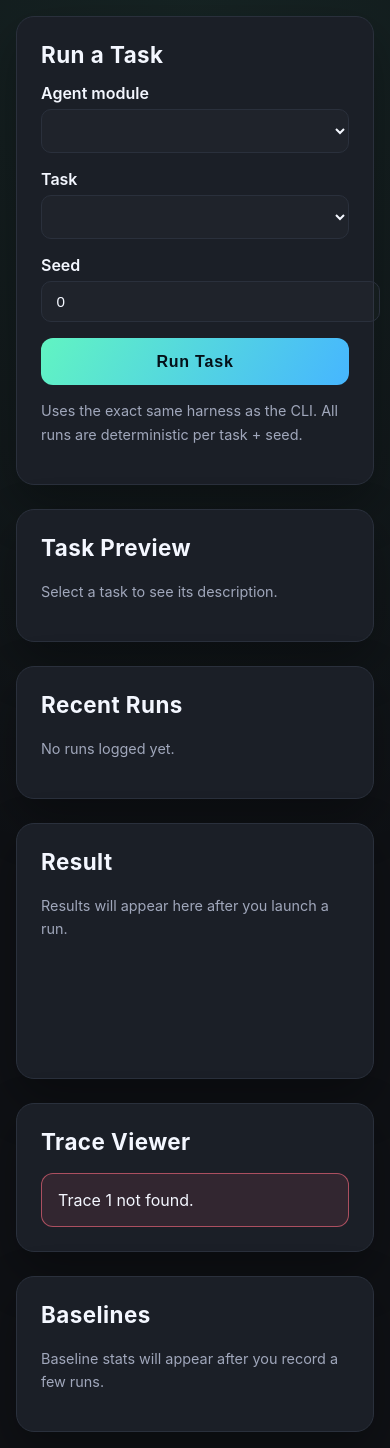
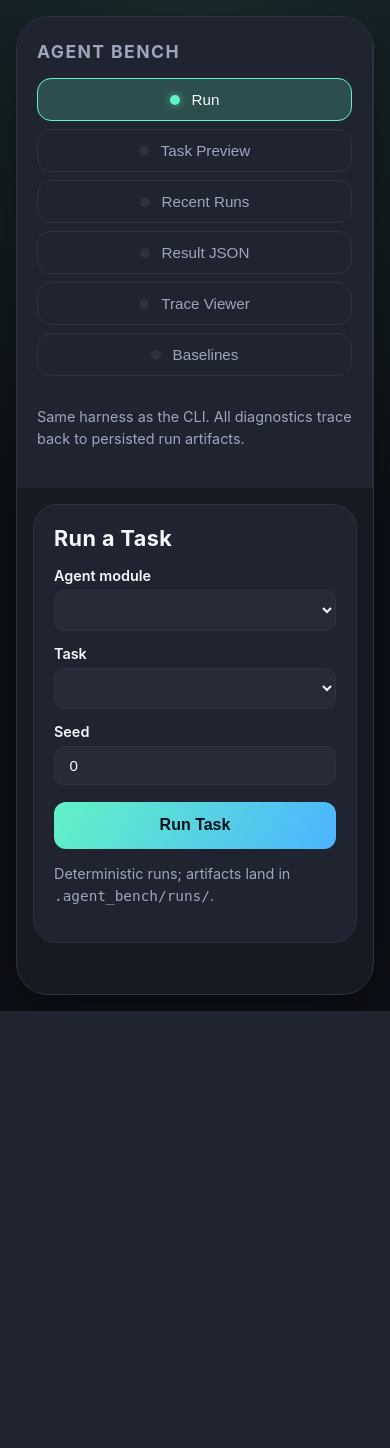
Before and after one commit to justindobbs/Tracecore, a FastAPI app: page /traces/1 in a window 390 px wide. After the commit the page ends 1011 px from the top, so only its background shows below. Run offline with FastAPI, Linux system fonts and the light colour scheme; lists and menus that the app fills with data are empty.

Commit message:
feat: redesign web UI with tabbed navigation and refined dark theme
Replace two-column grid layout with app shell featuring left rail navigation and tabbed canvas area. Add tabs for Run Task, Trace Viewer, and Baseline Stats with animated transitions. Update color scheme with stronger panel backgrounds, accent fade colors, and radial gradient backdrop. Implement responsive breakpoints for mobile/tablet with collapsible rail and stacked tab buttons. Add dot indicators for active tab state with g

```diff
--- a/agent_bench/webui/templates/index.html
+++ b/agent_bench/webui/templates/index.html
@@ -7,32 +7,186 @@
     <style>
       :root {
         color-scheme: light dark;
-        --bg: #0f1115;
-        --panel: #1b1f27;
-        --border: #2a303c;
-        --text: #f4f7ff;
-        --muted: #a0a7bb;
-        --accent: #61f4c2;
+        --bg: #0e1118;
+        --panel: #161a22;
+        --panel-strong: #1f2430;
+        --border: #2c3240;
+        --text: #f7f9ff;
+        --muted: #9ea6be;
+        --accent: #63f2c5;
+        --accent-fade: rgba(99, 242, 197, 0.2);
         font-family: "Inter", "Segoe UI", system-ui, -apple-system, sans-serif;
+      }
+      * {
+        box-sizing: border-box;
+      }
+      body {
+        margin: 0;
+        min-height: 100vh;
+        background: radial-gradient(circle at top, rgba(99, 242, 197, 0.12), transparent 55%), var(--bg);
+        color: var(--text);
+        display: flex;
+        align-items: center;
+        justify-content: center;
+        padding: 2rem;
+      }
+      .app-shell {
+        width: min(1200px, 95vw);
+        height: min(760px, 95vh);
+        background: var(--panel);
+        border: 1px solid var(--border);
+        border-radius: 32px;
+        display: flex;
+        overflow: hidden;
+        box-shadow: 0 25px 70px rgba(0, 0, 0, 0.45);
+      }
+      .rail {
+        width: 240px;
+        background: var(--panel-strong);
+        border-right: 1px solid var(--border);
+        padding: 1.5rem 1.25rem;
+        display: flex;
+        flex-direction: column;
+        gap: 1.5rem;
+      }
+      .brand {
+        font-size: 1.1rem;
+        font-weight: 700;
+        letter-spacing: 0.08em;
+        text-transform: uppercase;
+        color: var(--muted);
+      }
+      .tab-buttons {
+        display: flex;
+        flex-direction: column;
+        gap: 0.6rem;
+        flex: 1;
+      }
+      .tab-btn {
+        background: transparent;
+        border: 1px solid var(--border);
+        color: var(--muted);
+        border-radius: 14px;
+        padding: 0.75rem 0.9rem;
+        display: flex;
+        align-items: center;
+        gap: 0.75rem;
+        cursor: pointer;
+        font-size: 0.95rem;
+        transition: border 0.2s ease, color 0.2s ease, background 0.2s ease;
+      }
+      .tab-btn .dot {
+        width: 10px;
+        height: 10px;
+        border-radius: 50%;
+        background: var(--border);
+      }
+      .tab-btn.active {
+        background: var(--accent-fade);
+        border-color: var(--accent);
+        color: var(--text);
+      }
+      .tab-btn.active .dot {
+        background: var(--accent);
+        box-shadow: 0 0 8px rgba(99, 242, 197, 0.6);
+      }
+      .canvas {
+        flex: 1;
+        display: flex;
+        flex-direction: column;
+        padding: 1.5rem 2rem 1.5rem 1.5rem;
+        position: relative;
+        overflow: hidden;
+      }
+      .tab-panel {
+        position: absolute;
+        inset: 1.5rem 1.5rem 1.5rem 1.5rem;
+        background: var(--panel-strong);
+        border: 1px solid var(--border);
+        border-radius: 24px;
+        padding: 1.75rem;
+        overflow: hidden;
+        display: none;
+        animation: fade 0.25s ease;
+      }
+      .tab-panel.active {
+        display: flex;
+        flex-direction: column;
+      }
+      @keyframes fade {
+        from {
+          opacity: 0;
+          transform: translateY(8px);
+        }
+        to {
+          opacity: 1;
+          transform: none;
+        }
+      }
+      h1 {
+        margin: 0 0 1rem;
+        font-size: 1.35rem;
+        letter-spacing: 0.02em;
+      }
+      label {
+        display: block;
+        margin-bottom: 0.35rem;
+        font-size: 0.9rem;
+        font-weight: 600;
+      }
+      select,
+      input {
+        width: 100%;
+        padding: 0.65rem 0.9rem;
+        border-radius: 10px;
+        border: 1px solid var(--border);
+        background: rgba(255, 255, 255, 0.03);
+        color: var(--text);
+        font-size: 0.95rem;
+        margin-bottom: 0.85rem;
+      }
+      option {
+        background: var(--panel-strong);
+      }
+      button[type="submit"] {
+        margin-top: 0.2rem;
+        width: 100%;
+        padding: 0.9rem 1.1rem;
+        border-radius: 12px;
+        border: none;
+        font-size: 1rem;
+        font-weight: 600;
+        cursor: pointer;
+        background: linear-gradient(120deg, #63f2c5, #4bb4ff);
+        color: #041018;
+      }
+      .muted {
+        color: var(--muted);
+        font-size: 0.9rem;
+        line-height: 1.5;
+      }
+      pre {
+        background: rgba(0, 0, 0, 0.3);
+        border-radius: 12px;
+        padding: 1rem;
+        overflow: auto;
+        font-family: "Fira Code", SFMono-Regular, Consolas, "Liberation Mono", monospace;
+        font-size: 0.85rem;
+      }
+      pre.result-json {
+        flex: 1;
+        margin: 0;
       }
       .result-content {
         position: relative;
-        min-height: 160px;
+        min-height: 220px;
+        flex: 1;
+        display: flex;
+        flex-direction: column;
+        gap: 0.75rem;
       }
-      .result-json {
-        opacity: 1;
-        transform: translateY(0);
-        transition: opacity 0.25s ease, transform 0.25s ease;
-      }
+      .result-json,
       .status-chip {
-        display: inline-block;
-        padding: 0.2rem 0.7rem;
-        border-radius: 999px;
-        font-size: 0.8rem;
-        font-weight: 600;
-        margin-bottom: 0.8rem;
-        text-transform: uppercase;
-        letter-spacing: 0.08em;
         transition: opacity 0.25s ease, transform 0.25s ease;
       }
       body.pending-run .result-json,
@@ -67,97 +221,23 @@
           transform: rotate(360deg);
         }
       }
-      body {
-        margin: 0;
-        min-height: 100vh;
-        background: radial-gradient(circle at top, rgba(97, 244, 194, 0.08), transparent 60%),
-          var(--bg);
-        color: var(--text);
-        display: flex;
+      .status-chip {
+        display: inline-flex;
         align-items: center;
-        justify-content: center;
-        padding: 2rem;
-      }
-      main {
-        width: min(1100px, 100%);
-        display: grid;
-        grid-template-columns: repeat(auto-fit, minmax(320px, 1fr));
-        gap: 1.5rem;
-      }
-      form,
-      .panel {
-        background: var(--panel);
-        border: 1px solid var(--border);
-        border-radius: 18px;
-        padding: 1.5rem;
-        box-shadow: 0 20px 50px rgba(0, 0, 0, 0.3);
-      }
-      h1 {
-        font-size: 1.4rem;
-        margin-top: 0;
-        letter-spacing: 0.02em;
-      }
-      label {
-        display: block;
-        margin-bottom: 0.4rem;
-        font-weight: 600;
-      }
-      select,
-      input {
-        width: 100%;
-        padding: 0.7rem 0.9rem;
-        border-radius: 10px;
-        border: 1px solid var(--border);
-        background: rgba(255, 255, 255, 0.02);
-        color: var(--text);
-        font-size: 0.95rem;
-      }
-      option {
-        background: var(--panel);
-        color: var(--text);
-      }
-      button {
-        width: 100%;
-        margin-top: 1rem;
-        padding: 0.9rem 1.2rem;
-        border-radius: 12px;
-        border: none;
-        font-size: 1rem;
-        font-weight: 600;
-        letter-spacing: 0.05em;
-        cursor: pointer;
-        background: linear-gradient(120deg, #61f4c2, #46b6ff);
-        color: #041018;
-      }
-      .muted {
-        color: var(--muted);
-        font-size: 0.9rem;
-        line-height: 1.6;
-      }
-      pre {
-        background: rgba(0, 0, 0, 0.3);
-        border-radius: 12px;
-        padding: 1rem;
-        overflow-x: auto;
-        font-family: "Fira Code", SFMono-Regular, Consolas, "Liberation Mono", monospace;
-        font-size: 0.85rem;
-      }
-      .status-chip {
-        display: inline-block;
-        padding: 0.2rem 0.7rem;
+        gap: 0.35rem;
+        padding: 0.2rem 0.75rem;
         border-radius: 999px;
         font-size: 0.8rem;
         font-weight: 600;
-        margin-bottom: 0.8rem;
         text-transform: uppercase;
         letter-spacing: 0.08em;
       }
       .success {
-        background: rgba(97, 244, 194, 0.2);
+        background: rgba(99, 242, 197, 0.15);
         color: var(--accent);
       }
       .failure {
-        background: rgba(255, 107, 129, 0.25);
+        background: rgba(255, 107, 129, 0.2);
         color: #ff6b81;
       }
       .error-box {
@@ -248,26 +300,92 @@
         font-size: 0.8rem;
         color: var(--muted);
       }
-      .baseline-chip.success {
-        color: var(--accent);
-      }
-      .baseline-chip.failure {
-        color: #ff6b81;
-      }
-      @media (max-width: 720px) {
+      @media (max-width: 960px) {
         body {
           padding: 1rem;
         }
-        main {
-          grid-template-columns: 1fr;
+        .app-shell {
+          flex-direction: column;
+          width: 100%;
+          height: auto;
+        }
+        .rail {
+          width: 100%;
+          flex-direction: column;
+          gap: 1rem;
+        }
+        .tab-buttons {
+          flex-direction: row;
+          flex-wrap: wrap;
+          gap: 0.5rem;
+        }
+        .tab-btn {
+          flex: 1 1 calc(50% - 0.5rem);
+          justify-content: center;
+        }
+        .canvas {
+          padding: 1rem;
+          height: auto;
+          min-height: 60vh;
+        }
+        .tab-panel {
+          position: relative;
+          inset: 0;
+          margin-bottom: 1rem;
+          min-height: 50vh;
+        }
+      }
+
+      @media (max-width: 620px) {
+        .tab-buttons {
+          flex-direction: column;
+        }
+        .tab-btn {
+          flex: 1 1 auto;
+        }
+        .tab-panel {
+          min-height: auto;
+          padding: 1.25rem;
         }
       }
     </style>
   </head>
-  <body>
-    <main>
+  <body data-default-tab="{{ 'result' if result else ('trace' if trace_run else 'run') }}">
+    <div class="app-shell">
+      <aside class="rail">
+        <div class="brand">Agent Bench</div>
+        <div class="tab-buttons">
+          <button class="tab-btn" data-tab="run">
+            <span class="dot"></span>
+            Run
+          </button>
+          <button class="tab-btn" data-tab="task">
+            <span class="dot"></span>
+            Task Preview
+          </button>
+          <button class="tab-btn" data-tab="recent">
+            <span class="dot"></span>
+            Recent Runs
+          </button>
+          <button class="tab-btn" data-tab="result">
+            <span class="dot"></span>
+            Result JSON
+          </button>
+          <button class="tab-btn" data-tab="trace">
+            <span class="dot"></span>
+            Trace Viewer
+          </button>
+          <button class="tab-btn" data-tab="baseline">
+            <span class="dot"></span>
+            Baselines
+          </button>
+        </div>
+        <p class="muted">Same harness as the CLI. All diagnostics trace back to persisted run artifacts.</p>
+      </aside>
+      <div class="canvas">
+        <section class="tab-panel" data-panel="run">
+          <h1>Run a Task</h1>
           <form method="post" action="/run">
-        <h1>Run a Task</h1>
             <label for="agent">Agent module</label>
             <select id="agent" name="agent" required>
               {% for option in agents %}
@@ -276,7 +394,7 @@
               {% endfor %}
             </select>
 
-        <label for="task" style="margin-top: 1rem">Task</label>
+            <label for="task">Task</label>
             <select id="task" name="task" required>
               {% for option in tasks %}
               {% set is_selected = option.ref == (selected_task or option.ref) %}
@@ -286,14 +404,15 @@
               {% endfor %}
             </select>
 
-        <label for="seed" style="margin-top: 1rem">Seed</label>
+            <label for="seed">Seed</label>
             <input type="number" id="seed" name="seed" value="{{ selected_seed or 0 }}" />
 
             <button type="submit">Run Task</button>
-        <p class="muted">Uses the exact same harness as the CLI. All runs are deterministic per task + seed.</p>
+            <p class="muted">Deterministic runs; artifacts land in <code>.agent_bench/runs/</code>.</p>
           </form>
+        </section>
 
-      <section class="panel">
+        <section class="tab-panel" data-panel="task">
           <h1>Task Preview</h1>
           {% if selected_task_meta %}
           <p class="muted">
@@ -306,7 +425,7 @@
           {% endif %}
         </section>
 
-      <section class="panel">
+        <section class="tab-panel" data-panel="recent">
           <h1>Recent Runs</h1>
           {% if recent_runs %}
           <ul class="recent-runs-list">
@@ -315,7 +434,7 @@
               <strong>{{ entry.agent }}</strong> → {{ entry.task_ref }}<br />
               <small>
                 Seed {{ entry.seed }} · {{ entry.termination_reason }} ·
-              <a href="/?trace_id={{ entry.run_id }}#trace-viewer">trace</a>
+                <a href="/?trace_id={{ entry.run_id }}#trace">trace</a>
               </small>
             </li>
             {% endfor %}
@@ -325,8 +444,8 @@
           {% endif %}
         </section>
 
-      <section class="panel" style="grid-column: 1 / -1">
-        <h1>Result</h1>
+        <section class="tab-panel" data-panel="result">
+          <h1>Result JSON</h1>
           <div class="result-content">
             <div class="spinner"></div>
             {% if error %}
@@ -343,7 +462,7 @@
           </div>
         </section>
 
-      <section id="trace-viewer" class="panel" style="grid-column: 1 / -1">
+        <section class="tab-panel" data-panel="trace" id="trace">
           <h1>Trace Viewer</h1>
           {% if trace_error %}
           <div class="error-box">{{ trace_error }}</div>
@@ -370,18 +487,18 @@
             {% endif %}
           </div>
           {% else %}
-        <p class="muted">Select a trace from the recent runs list or run a task to view its steps.</p>
+          <p class="muted">Select a trace from Recent Runs or run a task to view its steps.</p>
           {% endif %}
         </section>
 
-      <section class="panel" style="grid-column: 1 / -1">
+        <section class="tab-panel" data-panel="baseline">
           <h1>Baselines</h1>
           {% if baselines %}
-        <div class="trace-meta">
+          <div class="baseline-meta">
             <div>{{ baselines | length }} agent/task combos tracked.</div>
             <div>Derived from persisted runs.</div>
           </div>
-        <div style="overflow-x: auto">
+          <div style="overflow: auto">
             <table class="baseline-table">
               <thead>
                 <tr>
@@ -405,7 +522,7 @@
                   <td>{{ row.runs }}</td>
                   <td>
                     {% if row.last_run_id %}
-                  <a href="/?trace_id={{ row.last_run_id }}#trace-viewer" class="baseline-chip {% if row.last_success %}success{% else %}failure{% endif %}">
+                    <a href="/?trace_id={{ row.last_run_id }}#trace" class="baseline-chip {% if row.last_success %}success{% else %}failure{% endif %}">
                       {% if row.last_success %}Success{% else %}Failure{% endif %}
                       · view trace
                     </a>
@@ -434,6 +552,26 @@
       window.addEventListener('pageshow', () => {
         body.classList.remove('pending-run');
       });
+
+      const buttons = Array.from(document.querySelectorAll('.tab-btn'));
+      const panels = Array.from(document.querySelectorAll('.tab-panel'));
+
+      function activateTab(tab) {
+        buttons.forEach((btn) => btn.classList.toggle('active', btn.dataset.tab === tab));
+        panels.forEach((panel) => panel.classList.toggle('active', panel.dataset.panel === tab));
+      }
+
+      const hashTab = window.location.hash.replace('#', '');
+      const hintedTab = hashTab && panels.some((panel) => panel.dataset.panel === hashTab) ? hashTab : null;
+      const defaultTab = hintedTab || document.body.dataset.defaultTab || 'run';
+      activateTab(defaultTab);
+
+      buttons.forEach((btn) => {
+        btn.addEventListener('click', () => {
+          activateTab(btn.dataset.tab);
+          history.replaceState(null, '', `#${btn.dataset.tab}`);
+        });
+      });
     </script>
   </body>
 </html>
```
Also changed, not shown: other parts of agent_bench/webui/templates/index.html (+14 -43 lines). Lines whose indentation alone changed are shown as unchanged.
